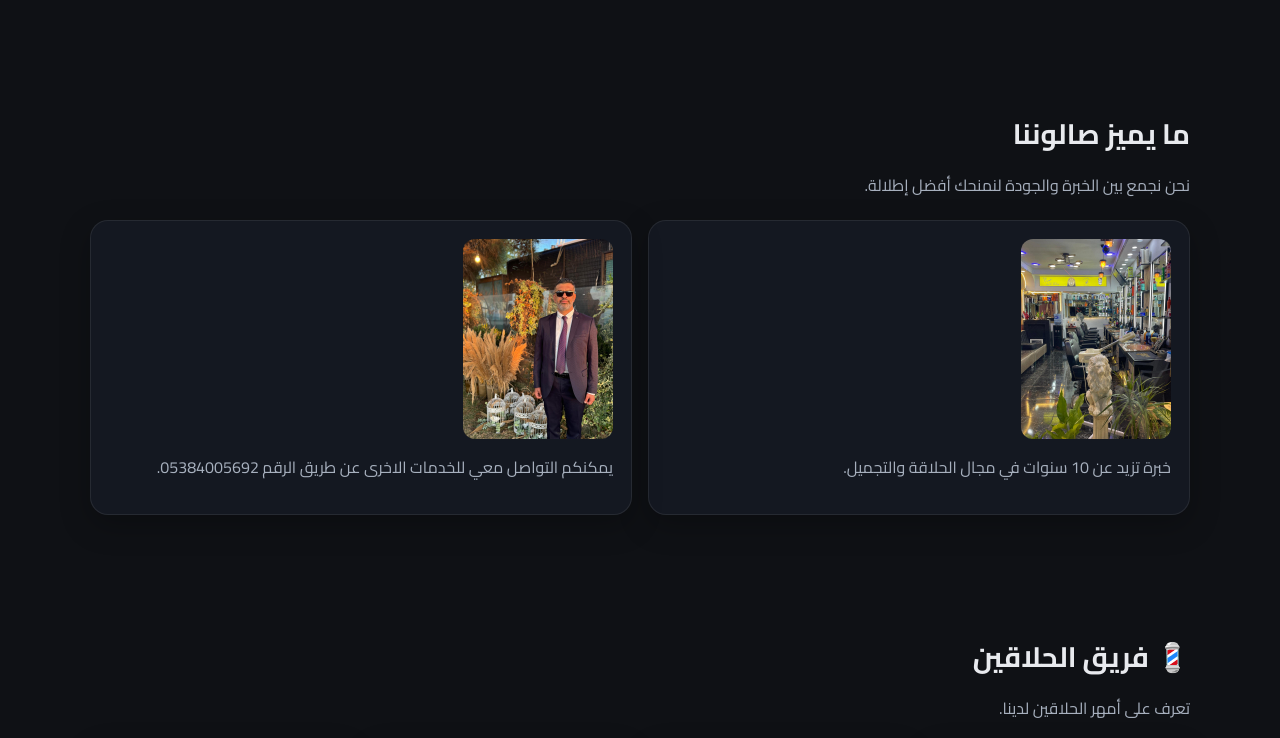
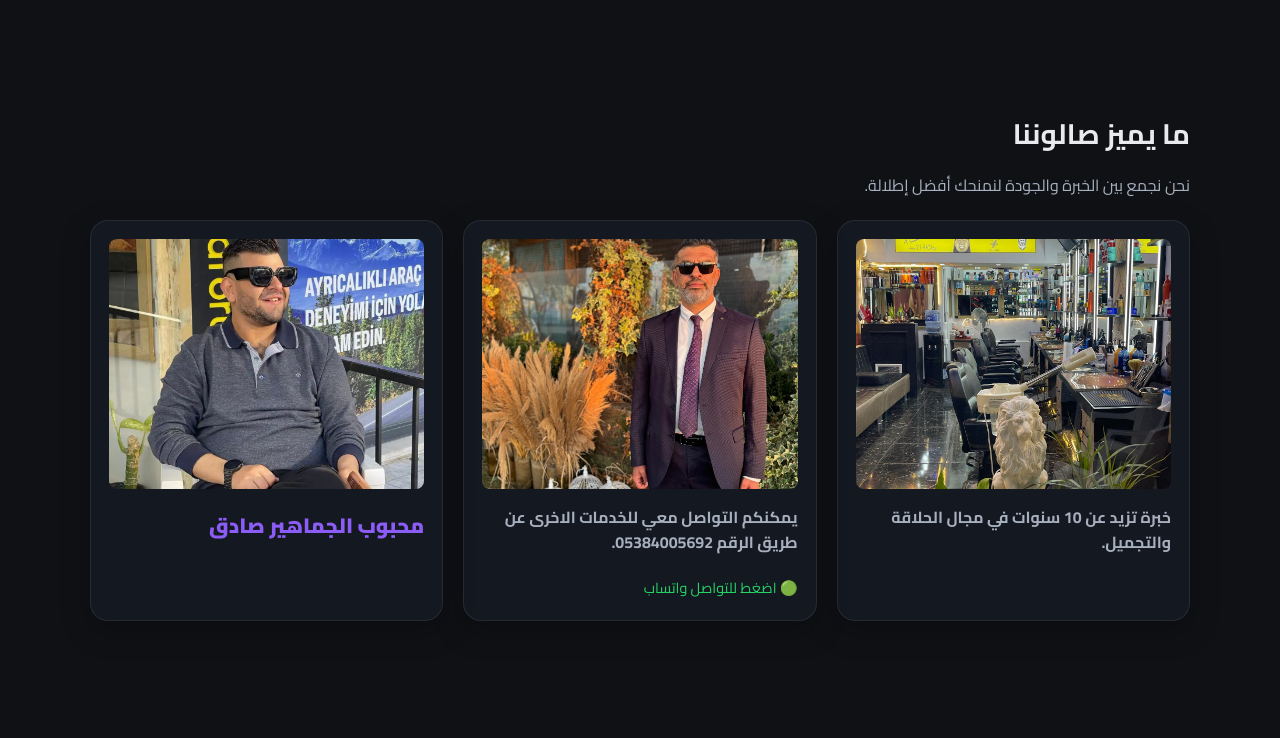
Before and after one commit to aljumaili01/barber-website, a Flask app: page / in a window 1280 px wide. Shown: the part 850-1588 px from the top of the page. Run offline with Flask 3, Linux system fonts and the light colour scheme.

Commit message:
index.html

```diff
--- a/templates/index.html
+++ b/templates/index.html
@@ -58,22 +58,37 @@
                 <h2 class="title">{{ site_data.extra_texts.about_title if site_data.extra_texts and site_data.extra_texts.about_title else 'ما يميزنا' }}</h2>
                 <p class="subtitle">نحن نجمع بين الخبرة والجودة لنمنحك أفضل إطلالة.</p>
 
-                <div class="grid cards" style="grid-template-columns: 1fr 1fr; align-items: stretch;">
+                <div class="grid cards" style="grid-template-columns: repeat(auto-fit, minmax(280px, 1fr)); align-items: stretch; gap: 20px;">
+
                     <div class="card">
                         <img src="{{ url_for('static', filename=site_data.extra_texts.about_image1 if site_data.extra_texts and site_data.extra_texts.about_image1 else 'about1.jpg') }}"
-                             alt="صورة البطاقة 1" style="height: 200px; object-fit: cover; margin-bottom: 15px;">
-                        <p style="color: var(--muted); line-height: 1.6;">
+                             alt="صورة البطاقة 1" style="width: 100%; height: 250px; object-fit: cover; border-radius: 8px; margin-bottom: 15px;">
+                        <p style="color: var(--muted); line-height: 1.6; font-weight: bold;">
                             {{ site_data.extra_texts.about_desc_card1 if site_data.extra_texts and site_data.extra_texts.about_desc_card1 else 'خبرة تزيد عن 10 سنوات.' }}
                         </p>
                     </div>
 
                     <div class="card">
-                        <img src="{{ url_for('static', filename=site_data.extra_texts.about_image2 if site_data.extra_texts and site_data.extra_texts.about_image2 else 'about2.jpg') }}"
-                             alt="صورة البطاقة 2" style="height: 200px; object-fit: cover; margin-bottom: 15px;">
-                        <p style="color: var(--muted); line-height: 1.6;">
-                            {{ site_data.extra_texts.about_desc_card2 if site_data.extra_texts and site_data.extra_texts.about_desc_card2 else 'أحدث الأدوات والمنتجات.' }}
+                        <a href="https://wa.me/905384005692" target="_blank" style="text-decoration: none; color: inherit;">
+                            <img src="{{ url_for('static', filename='patron.jpeg') }}"
+                                 alt="صورة المدير" style="width: 100%; height: 250px; object-fit: cover; border-radius: 8px; margin-bottom: 15px;">
+                            <p style="color: var(--muted); line-height: 1.6; font-weight: bold;">
+                                {{ site_data.extra_texts.about_desc_card2 if site_data.extra_texts and site_data.extra_texts.about_desc_card2 else 'يمكنكم التواصل معي للخدمات الاخرى.' }}
+                            </p>
+                            <span style="color: #25D366; font-size: 0.9em;">🟢 اضغط للتواصل واتساب</span>
+                        </a>
+                    </div>
+
+                    {% if site_data.extra_texts.about_image3 or site_data.extra_texts.about_desc_card3 %}
+                    <div class="card">
+                        <img src="{{ url_for('static', filename='sadeq.jpeg') }}"
+                             alt="صادق" style="width: 100%; height: 250px; object-fit: cover; border-radius: 8px; margin-bottom: 15px;">
+                        <p style="color: var(--primary); line-height: 1.6; font-weight: 900; font-size: 1.3em;">
+                            {{ site_data.extra_texts.about_desc_card3 if site_data.extra_texts and site_data.extra_texts.about_desc_card3 else 'محبوب الجماهير صادق' }}
                         </p>
                     </div>
+                    {% endif %}
+
                 </div>
             </div>
         </section>
```
